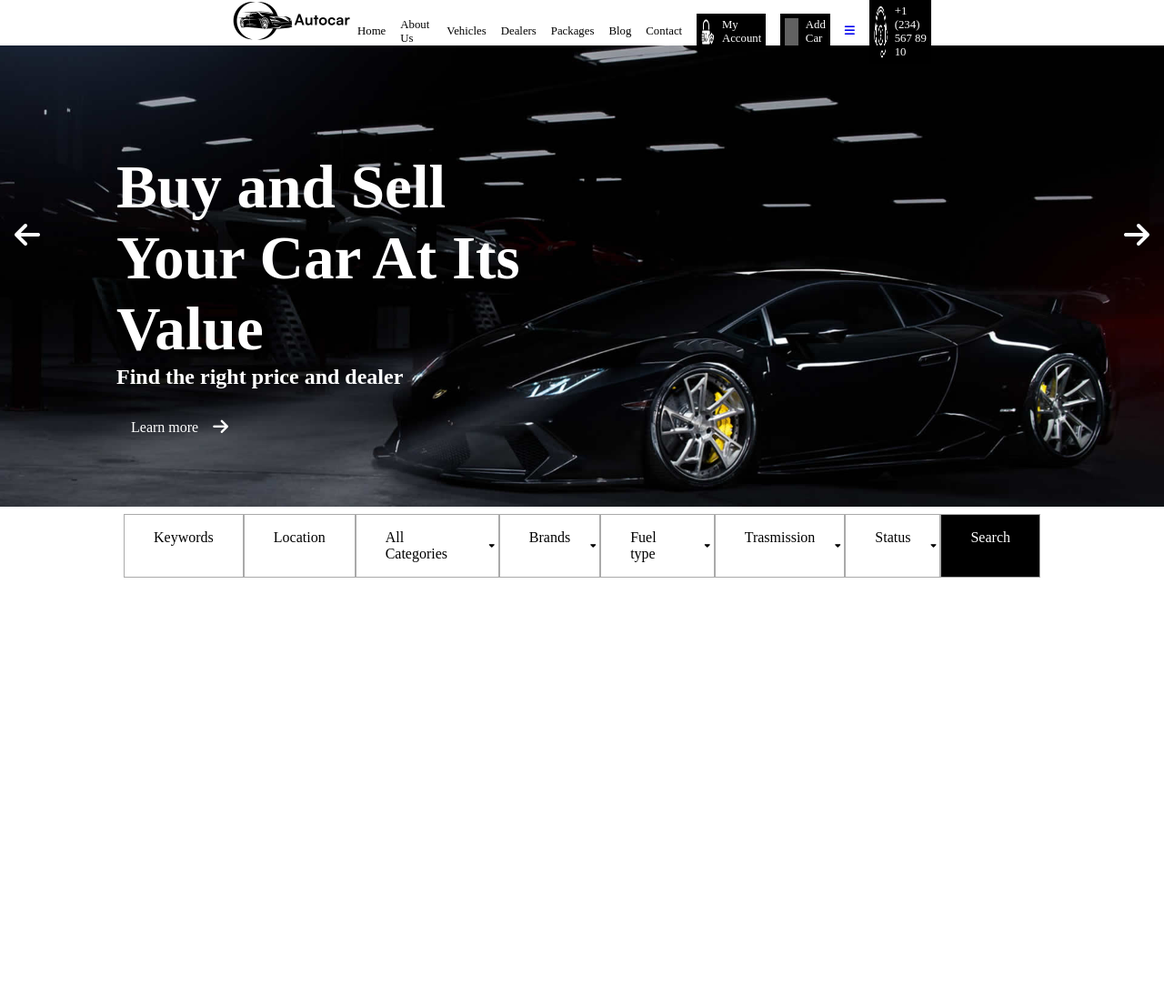
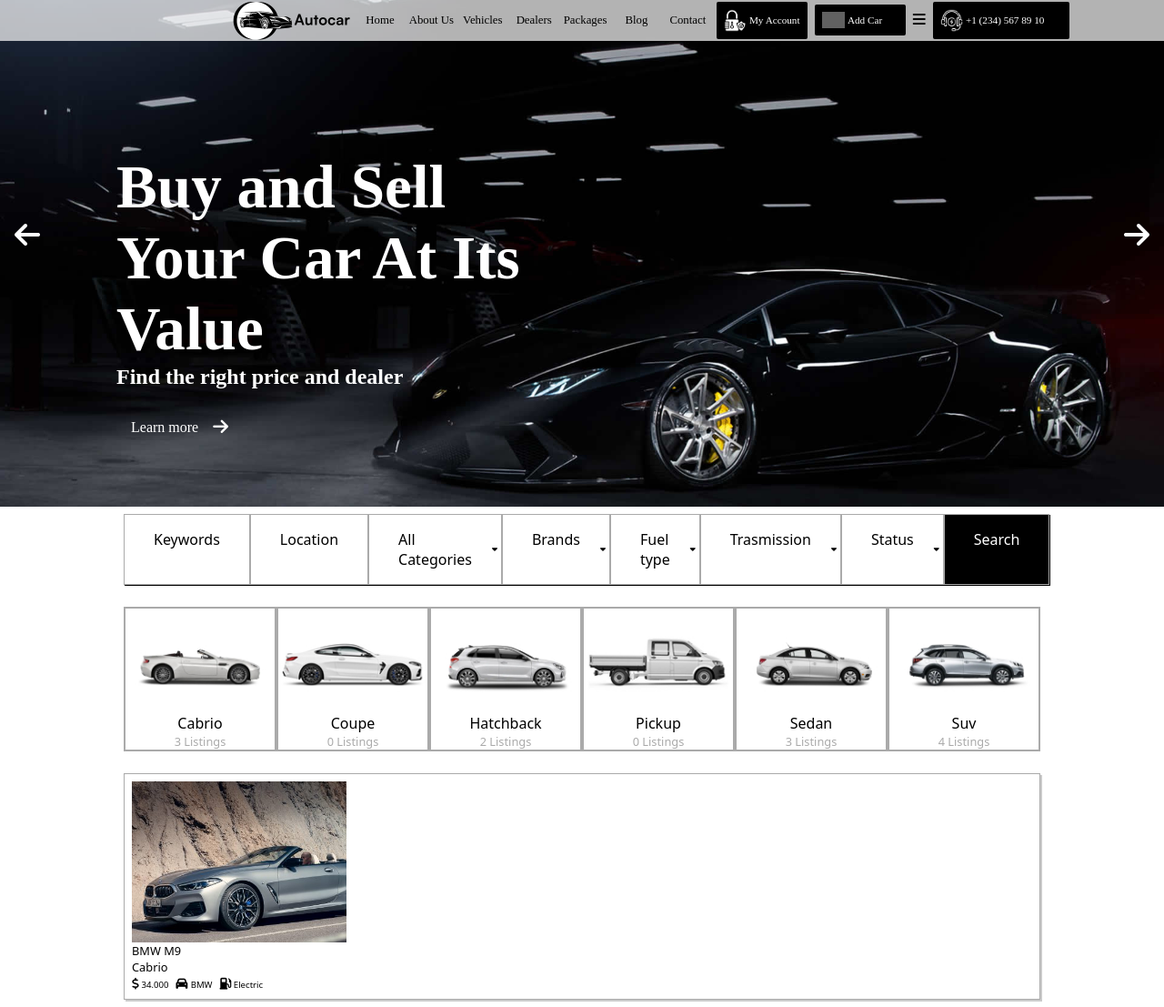
Before and after one commit to Lucaalex00/proj-html-vuejs, a Vue app: page / in a window 1280 px wide. Shown: the whole page at 91% size. Before the commit the page ends 800 px from the top, so only its background shows below. Built offline with nearby package versions, Linux system fonts and the light colour scheme; grey boxes are pictures that could not be loaded.

Commit message:
fix Header & add AppShowCars Component Commit

```diff
--- a/index.html
+++ b/index.html
@@ -12,6 +12,13 @@
       referrerpolicy="no-referrer"
     />
     <!-- /FONTAWESOME LINK -->
+    <link rel="preconnect" href="https://fonts.googleapis.com" />
+    <link rel="preconnect" href="https://fonts.gstatic.com" crossorigin />
+    <link
+      href="https://fonts.googleapis.com/css2?family=Open+Sans:ital,wght@0,300..800;1,300..800&display=swap"
+      rel="stylesheet"
+    />
+    <!-- /OPEN SANS FONT -->
   </head>
   <body>
     <div id="app"></div>
--- a/src/App.vue
+++ b/src/App.vue
@@ -1,10 +1,48 @@
-<script setup>
+<script>
 import AppHeader from './components/AppHeader.vue';
 import AppMain from './components/AppMain.vue';
+export default {
+  data() {
+    return {
+      headerInfo: [
+        {
+
+        homeString: "Home",
+        aboutString: "About Us",
+        vehiclesString: "Vehicles",
+        dealersString: "Dealers",
+        packagesString: "Packages",
+        blogString: "Blog",
+        contactString: "Contact",
+
+      },
+    ],
+      headerCta: [
+        {
+      myAccount: "My Account",
+      myAccountLogo: "padlock.png",
+      addCar: "Add Car",
+      addCarLogo: "add.png",
+      phoneNumber: "+1 (234) 567 89 10",
+      phoneNumberLogo: "headphones.png",
+
+        },
+      ],
+      headerPath: {
+        logoHeader_path: "logo-autocar11.png",
+        logoFooter_path: "logo-footer-autocar11.png",
+      },
+    }
+  },
+  components: {
+    AppHeader,
+    AppMain,
+  }
+}
 </script>
 
 <template>
-  <AppHeader/>
+  <AppHeader :headerInfo="headerInfo" :headerCta="headerCta" :headerPath="headerPath"/>
   <AppMain/>
 
 </template>
--- a/src/components/AppHeader.vue
+++ b/src/components/AppHeader.vue
@@ -1,80 +1,67 @@
 <script>
-import {headerInfoState} from "../store/headerInfoState"
 export default {
     name: "AppHeader",
-    data() {
-        return {
-            headerInfoState,
-            hInfo: headerInfoState.headerInfo
-            /* ... */
+    props: {
+        headerInfo: {
+            type: Array,
+        },
+        headerCta: {
+            type: Array,
+        },
+        headerPath: {
+            type:Object,
         }
     },
-    mounted() {
-        console.log(this.hInfo)
-    }
 }
 </script>
 <template>
     <div id="site_header">
         <div class="header_container">
-            <div class="header_item" v-for="headerItem in hInfo">
+            <div class="header_item" v-for="(headerItem, index) in headerInfo" :key="index">
                 <div>
-                    <img class="logo" :src="`../src/assets/logos/${headerItem.info.logoHeader_path}`" alt="Logo">
+                    <!-- Logo -->
+                    <img class="logo" :src="`../src/assets/logos/${headerPath.logoHeader_path}`" alt="Logo">
                 </div>
                 <!-- LOGO IMAGE -->
                 <div class="header_info">
-                    <div>
-                        {{ headerItem.info.homeString }}
+                    <!-- Link per ogni sezione -->
+                    <a v-for="value in headerItem" :href="value" class="header_link">{{ value }}</a>
+                    <!-- Azioni -->
+                    <div v-for="ctaItem in headerCta" class="actions">
+                        <a href="#" class="cta">
+                            <img :src="`../src/assets/logos/${ctaItem.myAccountLogo}`" alt=""><div>{{ ctaItem.myAccount
+                                }}</div>
+                        </a>
+                        <a href="#" class="cta">
+                            <img :src="`../src/assets/logos/${ctaItem.addCarLogo}`" alt="">
+                            <div>{{ ctaItem.addCar }}</div>
+                        </a>
+                        <a class="cta_menu" href="#">
+                            <i class="fa-solid fa-bars">
+
+                            </i>
+                        </a>
+                        <a href="#" class="cta">
+                            <img :src="`../src/assets/logos/${ctaItem.phoneNumberLogo}`" alt="">
+                            <div>{{
+                                ctaItem.phoneNumber
+                            }}</div>
+                        </a>
                     </div>
-                    <div>
-                        {{ headerItem.info.aboutString }}
-                    </div>
-                    <div>
-                        {{ headerItem.info.vehiclesString }}
-                    </div>
-                    <div>
-                        {{ headerItem.info.dealersString }}
-                    </div>
-                    <div>
-                        {{ headerItem.info.packagesString }}
-                    </div>
-                    <div>
-                        {{ headerItem.info.blogString }}
-                    </div>
-                    <div>
-                        {{ headerItem.info.contactString }}
-                    </div>
-                    <!-- INFO -->
-                    <div class="actions">
-                        <a class="cta" href="#">
-                            <img :src="`../src/assets/logos/${headerItem.actions.myAccountLogo}`" alt="">{{
-                            headerItem.actions.myAccount }}</a>
-                        <a class="cta" href="#">
-                            <img :src="`../src/assets/logos/${headerItem.actions.addCarLogo}`" alt="">{{
-                            headerItem.actions.addCar }}</a>
-                        <a href="#"><i class="fa-solid fa-bars"></i></a>
-                        <a class="cta" href="#">
-                            <img :src="`../src/assets/logos/${headerItem.actions.phoneNumberLogo}`" alt="">{{
-                            headerItem.actions.phoneNumber }}</a>
-                    </div>
-                    <!-- ACTIONS -->
                 </div>
             </div>
-            <!-- /.header_item -->
-
         </div>
-        <!-- /.header_container -->
     </div>
-    <!-- /#site_header -->
 </template>
 
 
 <style scoped>
 #site_header{
-    background-color: var(--lighter-color);
+    background-color: var(--lighter-header-color);
     width: 100vw;
-    height: 50px;
+    height: 45px;
     position: fixed;
+    z-index: 2;
     display: flex;
     >.header_container{
         width: 60%;
@@ -90,24 +77,53 @@ export default {
                align-items: center;
                font-size: 0.8rem;
                margin-bottom: 10px;
-               gap: 1rem;
+               gap: 0.4rem;
+               >.header_link{
+                width: 50px;
+                text-align: center;
+               }
+               >a{
+                text-decoration: none;
+                color: var(--darkest-color);
+                &:hover{
+                    color: var(--dark-color);
+                    background-color: var(--darkest-color);
+                }
+               }
                .actions{
                 display: flex;
                 align-items: center;
-                gap: 1rem;
-                .cta{
+                gap: 0.5rem;
+                >.cta, cta_menu {
                     display: flex;
-                    gap: 0.5rem;
+                    align-items: center;
                     background-color: var(--darkest-color);
-                    padding: 0.3rem;
+                    border-radius: 2px;
+                    padding: 0.5rem;
+                    width: 100px;
+                    gap: 0.2rem;
                     text-decoration: none;
                     color: var(--lighter-color);
-                    width: auto;
+                    &:last-child{
+                        width: 150px;
+                    }
+                    &:hover{
+                        color: var(--dark-color);
+                    }
+                        >div{
+                            font-size: 0.7rem;
+
+                        }
                         >img{
-                            width: 15px;
+                            width: 25px;
                             filter: invert(100%);
                         }
                     };
+                    >.cta_menu{
+                        font-size: 1rem;
+                        background-color: transparent;
+                        color: var(--darkest-color);
+                    }
                 };
             };
         };
--- a/src/components/AppShowCars.vue
+++ b/src/components/AppShowCars.vue
@@ -39,6 +39,64 @@
             </div>
         </div>
         <!-- /.select_cars -->
+        <div class="category_container">
+            <div class="card">
+                <img src="../assets/img/cabrio.jpg" alt="Cabrio">
+                <div>Cabrio</div>
+                <div class="listings">3 Listings</div>
+            </div>
+            <div class="card">
+                <img src="../assets/img/coupe.jpg" alt="Coupe">
+                <div>Coupe</div>
+                <div class="listings">0 Listings</div>
+            </div>
+            <div class="card">
+                <img src="../assets/img/hatchback.jpg" alt="Hatchback">
+                <div>Hatchback</div>
+                <div class="listings">2 Listings</div>
+            </div>
+            <div class="card">
+                <img src="../assets/img/pickup.jpg" alt="Pickup">
+                <div>Pickup</div>
+                <div class="listings">0 Listings</div>
+            </div>
+            <div class="card">
+                <img src="../assets/img/sedan.jpg" alt="Sedan">
+                <div>Sedan</div>
+                <div class="listings">3 Listings</div>
+            </div>
+            <div class="card">
+                <img src="../assets/img/suv.jpg" alt="Suv">
+                <div>Suv</div>
+                <div class="listings">4 Listings</div>
+            </div>
+        </div>
+        <!-- /.category_container -->
+        <div class="show_cars">
+            <div class="row">
+                <div class="card">
+                    <img src="../assets/img/bmw-8-series-convertible-technical-data-sp-desktop-400x300.jpg" alt="Suv">
+                    <div>BMW M9</div>
+                    <div>Cabrio</div>
+                    <div class="card_details">
+                        <span>
+                            <i class="fa-solid fa-dollar-sign"></i>
+                            <span> 34.000</span>
+                        </span>
+                        <span>
+                            <i class="fa-solid fa-car"></i> <span> BMW</span>
+                        </span>
+                        <span>
+                            <i class="fa-solid fa-gas-pump"></i>
+                            <span> Electric</span>
+                        </span>
+                    </div>
+                </div>
+            </div>
+        </div>
+        <!-- /.show_cars -->
+
+
     </div>
     <!-- /#search_cars -->
 </template>
@@ -47,9 +105,13 @@
 <style scoped>
 
 #site_search_cars{
+    font-family: system-ui, -apple-system, BlinkMacSystemFont, 'Segoe UI', Roboto, Oxygen, Ubuntu, Cantarell, 'Open Sans', 'Helvetica Neue', sans-serif;
     width: 80%;
     margin: auto;
     padding: 0.5rem;
+    display: flex;
+    flex-direction: column;
+    gap: 1.5rem;
     >.select_cars{
         display: flex;
         justify-content: space-between;
@@ -57,6 +119,7 @@
             border: 1px solid var(--dark-color);
             padding: 1rem 2rem;
             position: relative;
+            box-shadow: 1px 1px black;
             &:hover {
                 background-color: var(--dark-color);
                 border: 1px solid var(--darkest-color);
@@ -84,5 +147,57 @@
             }
         }
     }
+    >.category_container{
+        display: flex;
+        >.card{
+            width: calc(100% / 6);
+            display: flex;
+            flex-direction: column;
+            align-items: center;
+            border: 2px solid var(--dark-color);
+            &:hover{
+                border: 2px solid black;
+            }
+            >.listings{
+                font-size: 0.8rem;
+                color: var(--dark-color);
+            }
+            >img{
+                width: 100%;
+            }
+
+        }
+    }
+    >.show_cars{
+        display: flex;
+        flex-wrap: wrap;
+        border: 1px solid var(--dark-color);
+        box-shadow: 2px 2px var(--box-shadow);
+        >.row{
+            display: flex;
+            width: calc(100% / 4);
+
+            >.card{
+                display: flex;
+                flex-direction: column;
+                align-items: start;
+                padding: 0.5rem;
+                >img{
+                    width: 100%;
+                }
+                >div{
+                    font-size: 0.8rem;
+                }
+                >.card_details{
+                    display: flex;
+                    gap: 0.5rem;
+                    >span>span{
+                        font-size: 0.6rem;
+
+                    }
+                }
+            }
+        }
+    }
 }
 </style>
--- a/src/store/headerInfoState.js
+++ /dev/null
@@ -1,26 +0,0 @@
-import { reactive } from "vue";
-export const headerInfoState = reactive({
-  headerInfo: [
-    {
-      info: {
-        logoHeader_path: "logo-autocar11.png",
-        logoFooter_path: "logo-footer-autocar11.png",
-        homeString: "Home",
-        aboutString: "About Us",
-        vehiclesString: "Vehicles",
-        dealersString: "Dealers",
-        packagesString: "Packages",
-        blogString: "Blog",
-        contactString: "Contact",
-      },
-      actions: {
-        myAccount: "My Account",
-        myAccountLogo: "padlock.png",
-        addCar: "Add Car",
-        addCarLogo: "add.png",
-        phoneNumber: "+1 (234) 567 89 10",
-        phoneNumberLogo: "headphones.png",
-      },
-    },
-  ],
-});
--- a/src/style.css
+++ b/src/style.css
@@ -1,9 +1,12 @@
 /* SET GLOBAL CSS VARIABLES */
 
 :root{
+  --lighter-header-color: rgba(255, 255, 255, 0.700);
   --lighter-color: #ffffff;
   --dark-color:#AAAAAA;
   --darkest-color: #000000;
+
+  --box-shadow: #00000034;
 }
 
 /* RESET */
```
